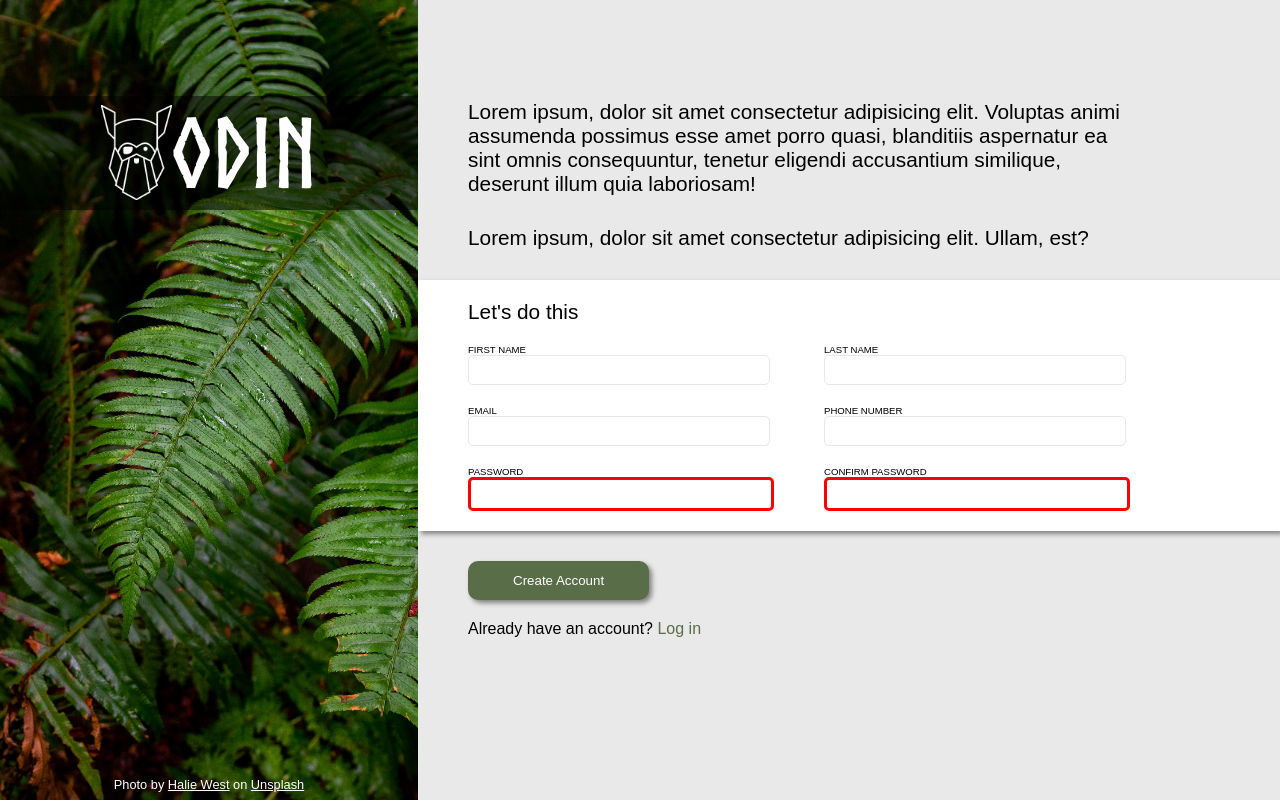
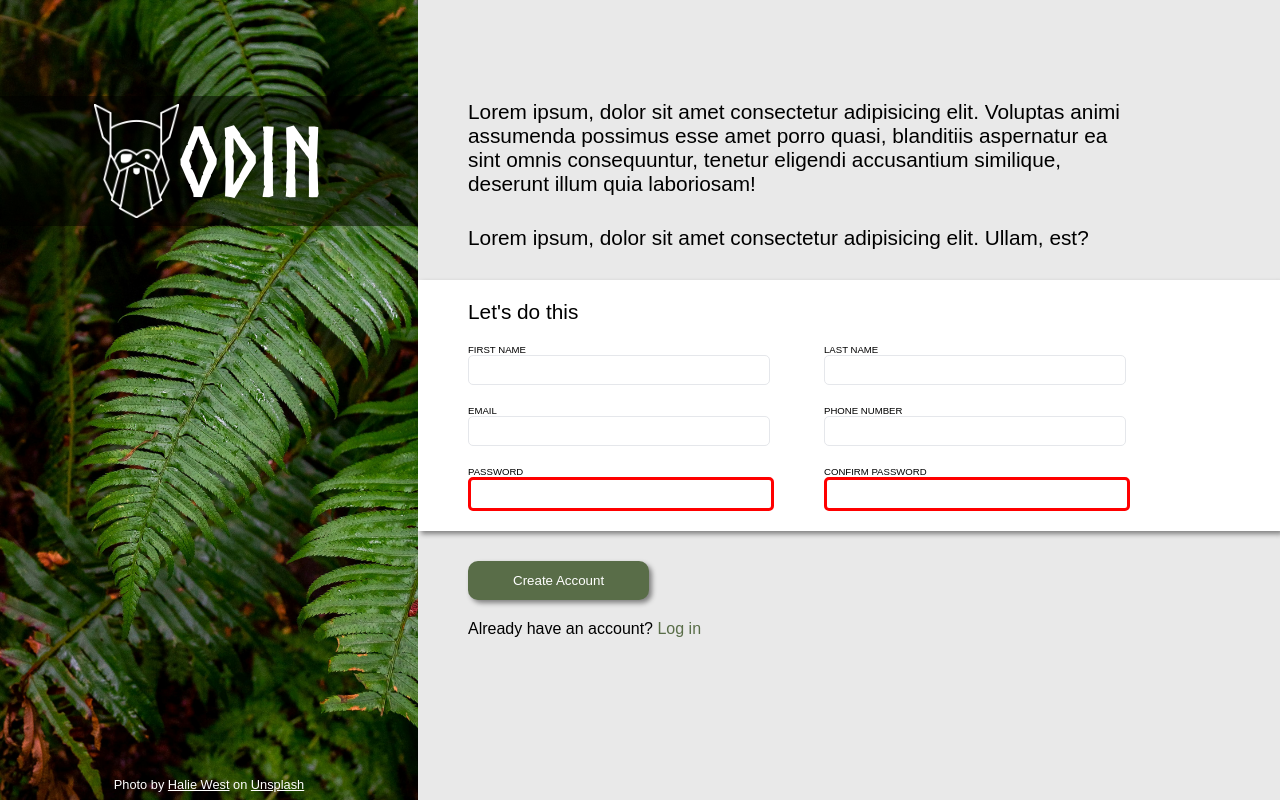
Before and after one commit to ImExtraPolite3/sign-up-form, a plain HTML site: page index.html in a window 1280 px wide. Drawn offline with Linux system fonts and the light colour scheme.

Commit message:
try to center logo text

```diff
--- a/style.css
+++ b/style.css
@@ -23,8 +23,8 @@
 
 .container-left > div:first-child {
   display: flex;
+  width: 100%;
   justify-content: center;
-  align-items: center;
   background-color: rgba(0, 0, 0, 0.5);
   padding: 2% 0;
   position: absolute;
@@ -32,15 +32,12 @@
 }
 
 .logo {
-  text-align: center;
   font-family: 'norse-bold';
   font-size: 6rem;
+  /* border: solid; */
+  margin: auto 0;
   font-weight: lighter;
   color: white;
-}
-
-.container-left > div > img {
-  width: 17%;
 }
 
 .source {
```
